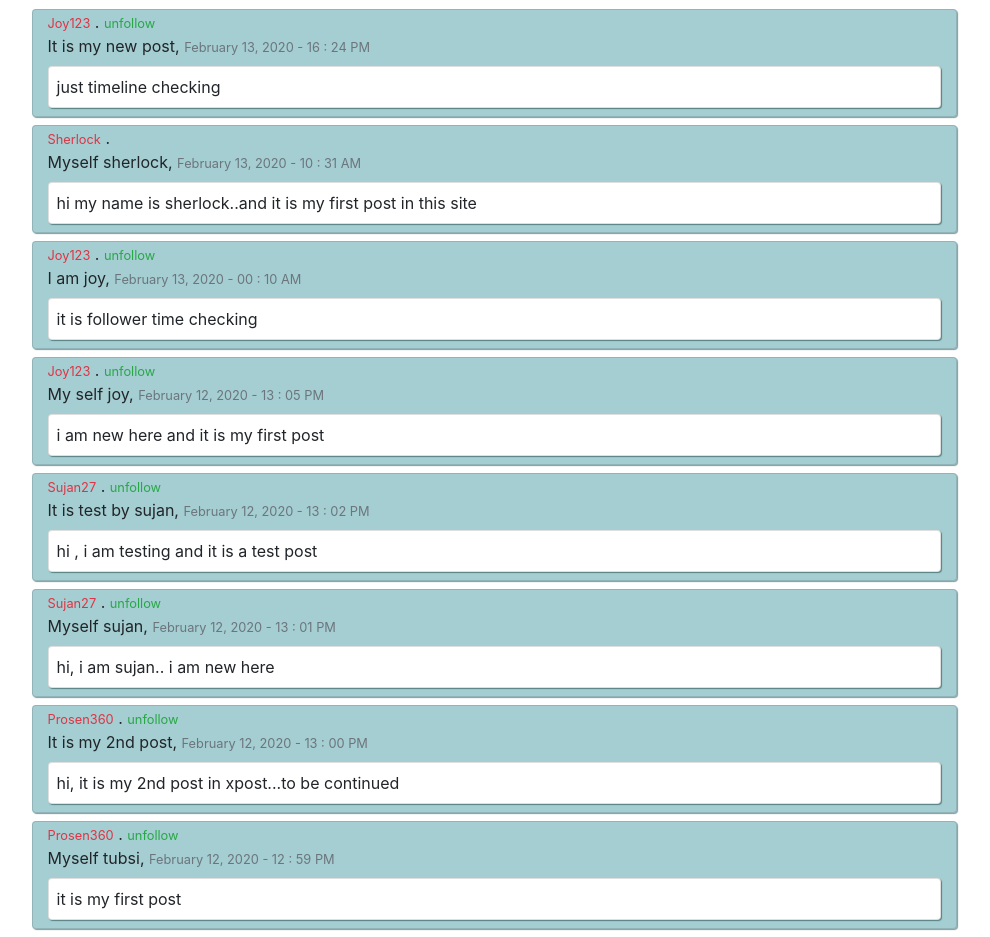
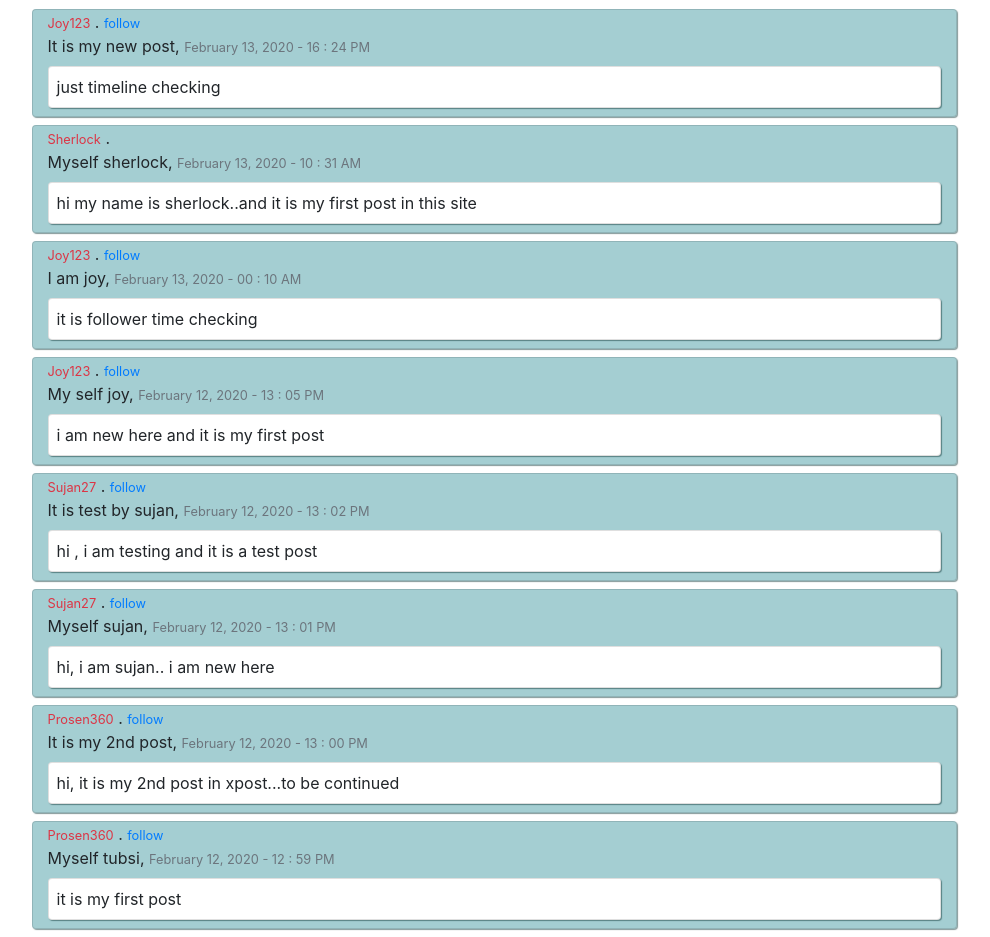
Before and after one commit to microStationCorp/xpost, a Django app: page /global/ in a window 1280 px wide. Shown: the part 69-1006 px from the top of the page, without its empty margins (146-1136 px from the left). Run offline with Django 3.2, Linux system fonts and the light colour scheme; a user stored in the database is signed in; data comes from the database, SQL or seed files in the repository; both versions use the stored data as it was after the commit; some libraries are stand-ins or nearby versions.

Commit message:
following done

```diff
--- a/global/templates/global/global.html
+++ b/global/templates/global/global.html
@@ -38,9 +38,8 @@
         })
 
         function ajaxCall(id, indicator) {
-            console.log(id, indicator)
             $.ajax({
-                // url: '../following/follow',
+                url: '../following/follow',
                 type: 'GET',
                 data: {
                     'id': id,
@@ -52,7 +51,7 @@
                     $("[data-id='" + id + "']").text(data.text)
                 },
                 error: function (error) {
-                    console.log('error', error)
+                    alert('error')
                 }
             })
         }
--- a/global/views.py
+++ b/global/views.py
@@ -16,8 +16,8 @@ def globalPost(response):
             if f.following_id == post.author_id:
                 posts.append({
                     'post': post,
-                    'indication': 'follow',
-                    'color': 'text-primary'
+                    'indication': 'unfollow',
+                    'color': 'text-success'
                 })
                 flag = True
                 break
@@ -30,8 +30,8 @@ def globalPost(response):
         elif flag == False:
             posts.append({
                 'post': post,
-                'indication': 'unfollow',
-                'color': 'text-success'
+                'indication': 'follow',
+                'color': 'text-primary'
             })
         else:
             flag = False
--- a/timeline/views.py
+++ b/timeline/views.py
@@ -8,7 +8,6 @@ from timeline.models import Follower
 @login_required(login_url='../login')
 def timeline(response):
     myFollowing = Follower.objects.filter(follower_id=response.user.id)
-    print(myFollowing)
     ids = []
     for f in myFollowing:
         ids.append(f.following_id)
```
Also changed, not shown: db.sqlite3.
